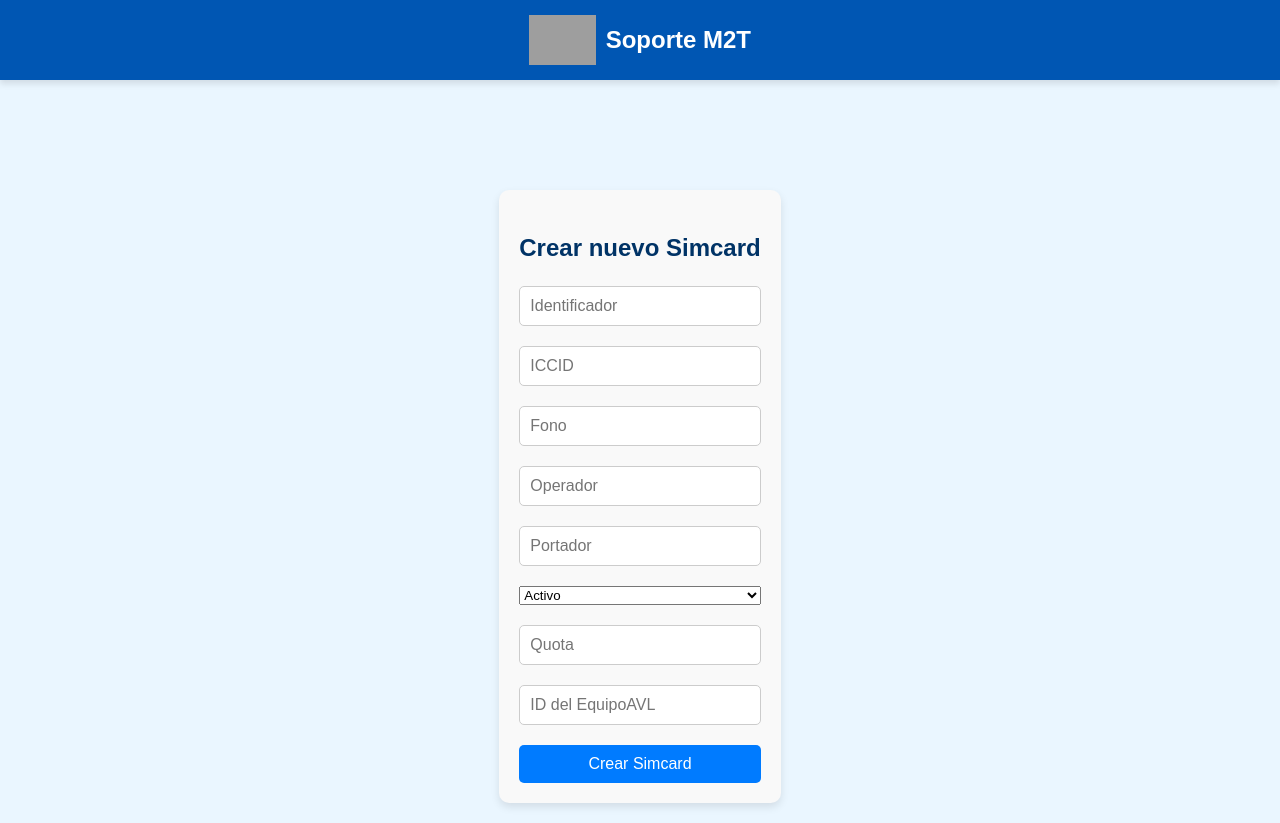
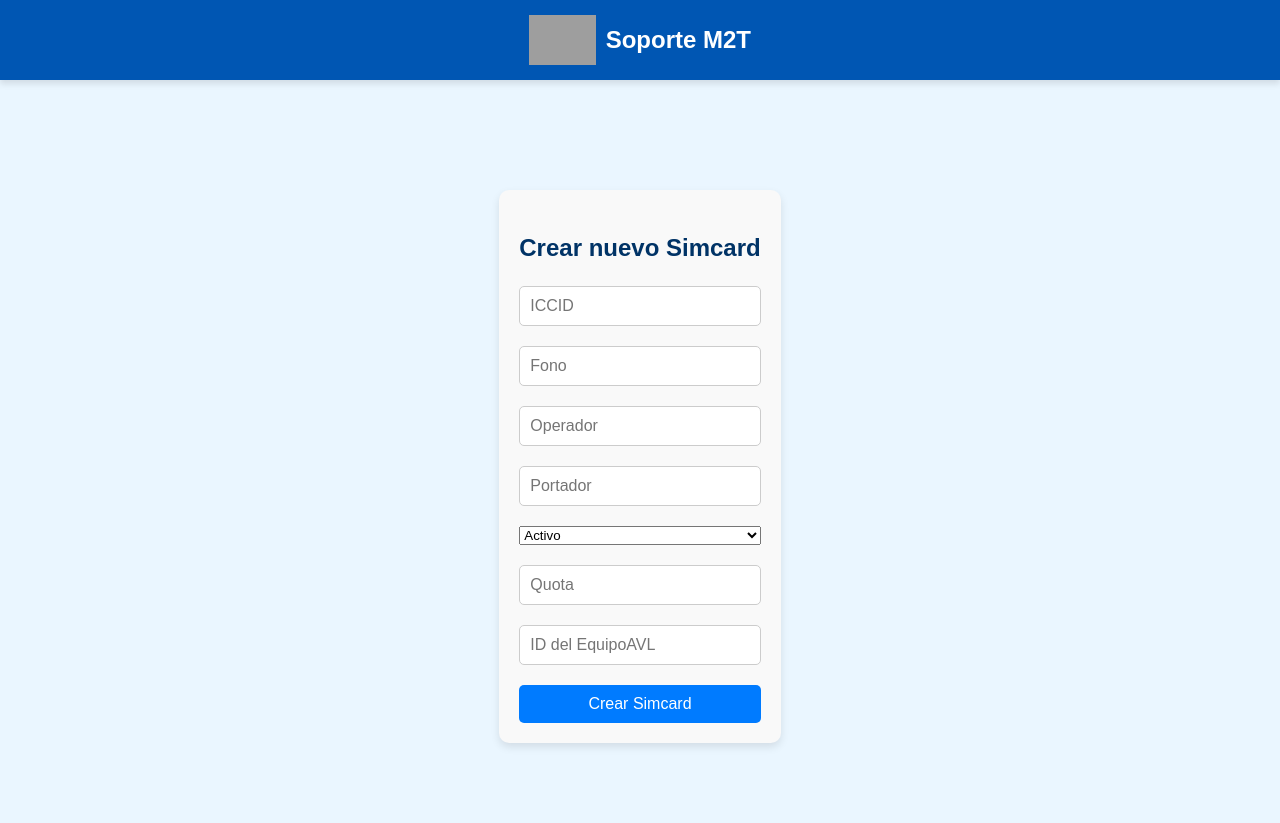
Before and after one commit to KoeruLevi/m2tapp, a React (Vite) app in the folder frontend/: page /nueva-simcard in a window 1280 px wide. After the commit the page ends 800 px from the top, so only its background shows below. Built offline with nearby package versions, Linux system fonts and the light colour scheme; grey boxes are pictures that could not be loaded.

Commit message:
Update NuevoDocumento.jsx

```diff
--- a/frontend/src/pages/NuevoDocumento.jsx
+++ b/frontend/src/pages/NuevoDocumento.jsx
@@ -261,7 +261,6 @@ const NuevoDocumento = ({ tipo }) => {
 
                 {tipo === 'Simcard' && (
                     <>
-                        <input type="text" name="_id" placeholder="Identificador" onChange={handleInputChange} required />
                         <input type="text" name="ICCID" placeholder="ICCID" onChange={handleInputChange} required />
                         <input type="number" name="fono" placeholder="Fono" onChange={handleInputChange} required />
                         <input type="text" name="operador" placeholder="Operador" onChange={handleInputChange} required />
```
